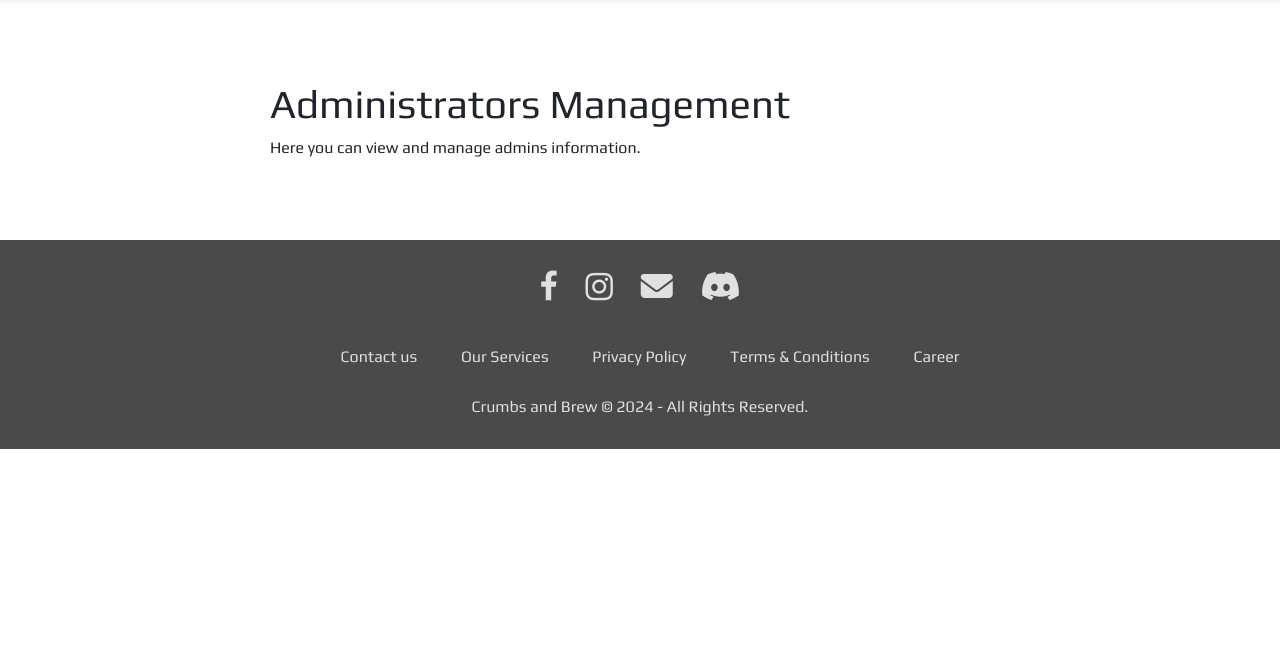
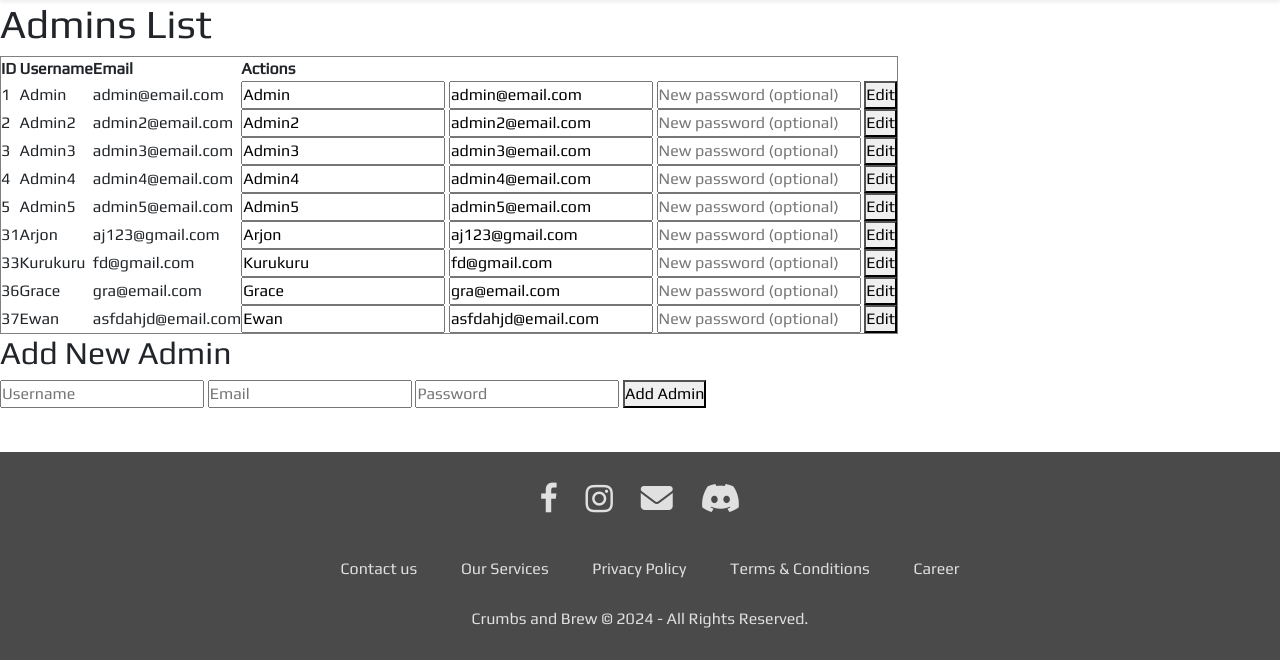
Before and after one commit to Ar-Dee08/websys-proj-main, a PHP site: page /admins.php in a window 1280 px wide. Shown: the part 63-723 px from the top of the page. Run offline with PHP 8.4, Linux system fonts and the light colour scheme; a user stored in the database is signed in; data comes from the database, SQL or seed files in the repository.

Commit message:
admins, not yet done

```diff
--- a/admins.php
+++ b/admins.php
@@ -1,18 +1,108 @@
+<?php
+ob_start(); // Start output buffering
+ini_set('display_errors', 1);
+ini_set('display_startup_errors', 1);
+error_reporting(E_ALL);
+
+session_start();
+if (!isset($_SESSION['user_id'])) {
+    header("Location: login.php");
+    exit();
+}
+
+include 'db/db_connection.php';
+include 'includes/header.php';
+
+// Handle form submissions
+if ($_SERVER['REQUEST_METHOD'] === 'POST') {
+    if (isset($_POST['add_admin'])) {
+        // Add new admin account
+        $new_username = $_POST['username'];
+        $new_email = $_POST['email'];
+        $new_password = password_hash($_POST['password'], PASSWORD_BCRYPT);
+
+        $sql = "INSERT INTO user_login (username, email, password) VALUES ('$new_username', '$new_email', '$new_password')";
+        if ($conn->query($sql) === TRUE) {
+            echo "New admin added successfully.";
+        } else {
+            echo "Error: " . $sql . "<br>" . $conn->error;
+        }
+    } elseif (isset($_POST['edit_admin'])) {
+        // Edit admin account
+        $id = $_POST['id'];
+        $edit_username = $_POST['username'];
+        $edit_email = $_POST['email'];
+        $edit_password = !empty($_POST['password']) ? password_hash($_POST['password'], PASSWORD_BCRYPT) : null;
+
+        $sql = "UPDATE user_login SET username='$edit_username', email='$edit_email'";
+        if ($edit_password) {
+            $sql .= ", password='$edit_password'";
+        }
+        $sql .= " WHERE id='$id'";
+        if ($conn->query($sql) === TRUE) {
+            echo "Admin updated successfully.";
+        } else {
+            echo "Error: " . $sql . "<br>" . $conn->error;
+        }
+    }
+}
+
+// Fetch all admins
+$sql = "SELECT id, username, email FROM user_login";
+$result = $conn->query($sql);
+
+// Check if the result is valid
+if (!$result) {
+    die("Error fetching admins: " . $conn->error);
+}
+?>
+
 <!DOCTYPE html>
 <html lang="en">
 <head>
     <meta charset="UTF-8">
     <meta name="viewport" content="width=device-width, initial-scale=1.0">
-    <title>Administrators - Crumbs & Brew</title>
+    <title>Admins List</title>
 </head>
 <body>
-<?php include 'includes/header.php'; ?>
+    <h1>Admins List</h1>
+    <table border="1">
+        <tr>
+            <th>ID</th>
+            <th>Username</th>
+            <th>Email</th>
+            <th>Actions</th>
+        </tr>
+        <?php while ($row = $result->fetch_assoc()): ?>
+            <tr>
+                <td><?= $row['id'] ?></td>
+                <td><?= $row['username'] ?></td>
+                <td><?= $row['email'] ?></td>
+                <td>
+                    <form action="admins.php" method="POST" style="display:inline;">
+                        <input type="hidden" name="id" value="<?= $row['id'] ?>">
+                        <input type="text" name="username" value="<?= $row['username'] ?>" required>
+                        <input type="email" name="email" value="<?= $row['email'] ?>" required>
+                        <input type="password" name="password" placeholder="New password (optional)">
+                        <button type="submit" name="edit_admin">Edit</button>
+                    </form>
+                </td>
+            </tr>
+        <?php endwhile; ?>
+    </table>
 
-<div class="content" style="margin-left: 250px; margin-top: 60px; padding: 20px;">
-        <h1>Administrators Management</h1>
-        <p>Here you can view and manage admins information.</p>
-        <!-- Add your customer management code here -->
-    </div>
+    <h2>Add New Admin</h2>
+    <form action="admins.php" method="POST">
+        <input type="text" name="username" placeholder="Username" required>
+        <input type="email" name="email" placeholder="Email" required>
+        <input type="password" name="password" placeholder="Password" required>
+        <button type="submit" name="add_admin">Add Admin</button>
+    </form>
 </body>
 <?php include 'includes/footer.php'; ?>
 </html>
+
+<?php
+// Close the connection
+$conn->close();
+?>
--- a/edit_profile.php
+++ b/edit_profile.php
@@ -123,5 +123,4 @@ if ($_SERVER['REQUEST_METHOD'] == 'POST') {
     </form>
 </body>
 <?php include 'includes/footer.php'; ?>
-
 </html>
--- a/view_profile.php
+++ b/view_profile.php
@@ -62,5 +62,4 @@ $stmt->close();
     <button onclick="location.href='edit_profile.php'">Edit Profile</button>
 </body>
 <?php include 'includes/footer.php'; ?>
-
 </html>
```
